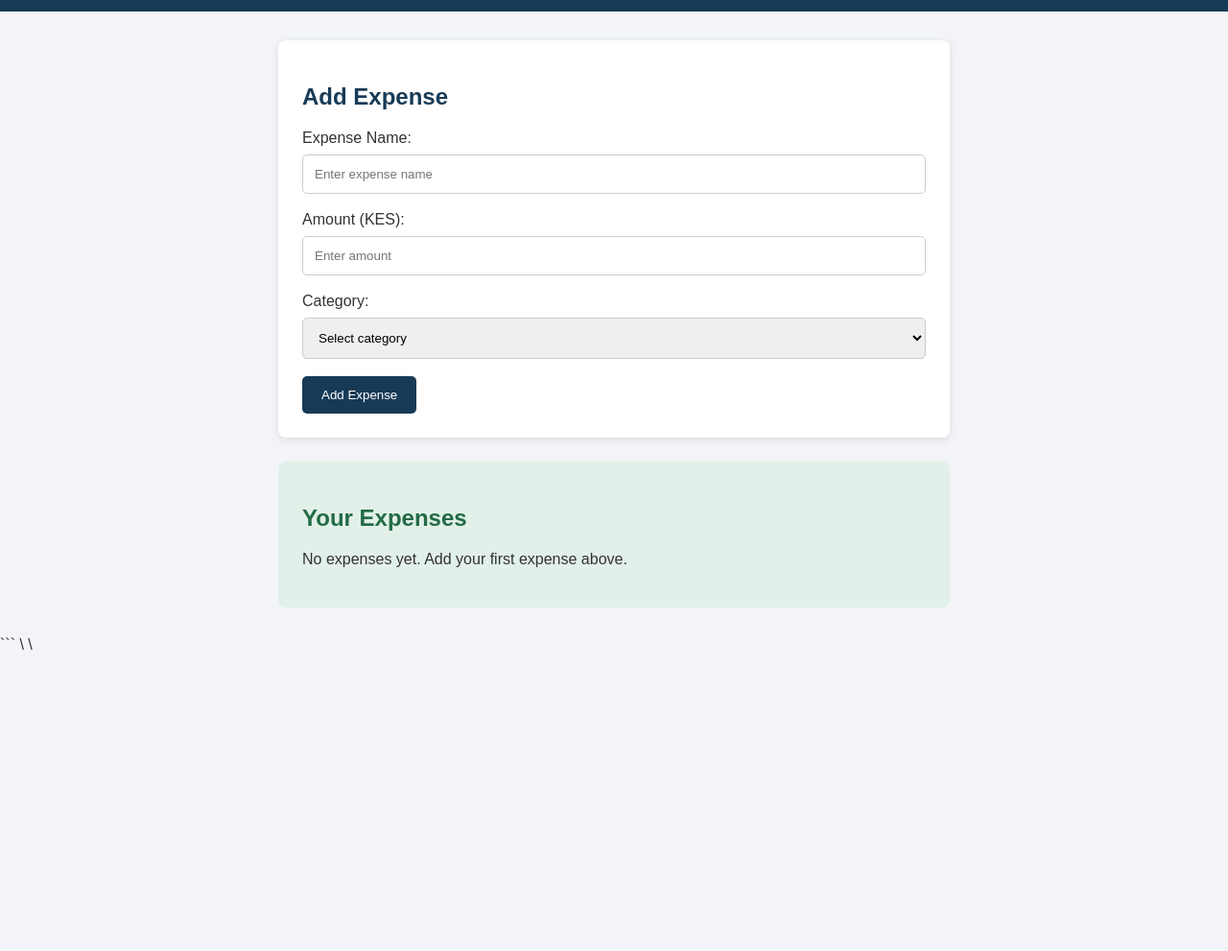
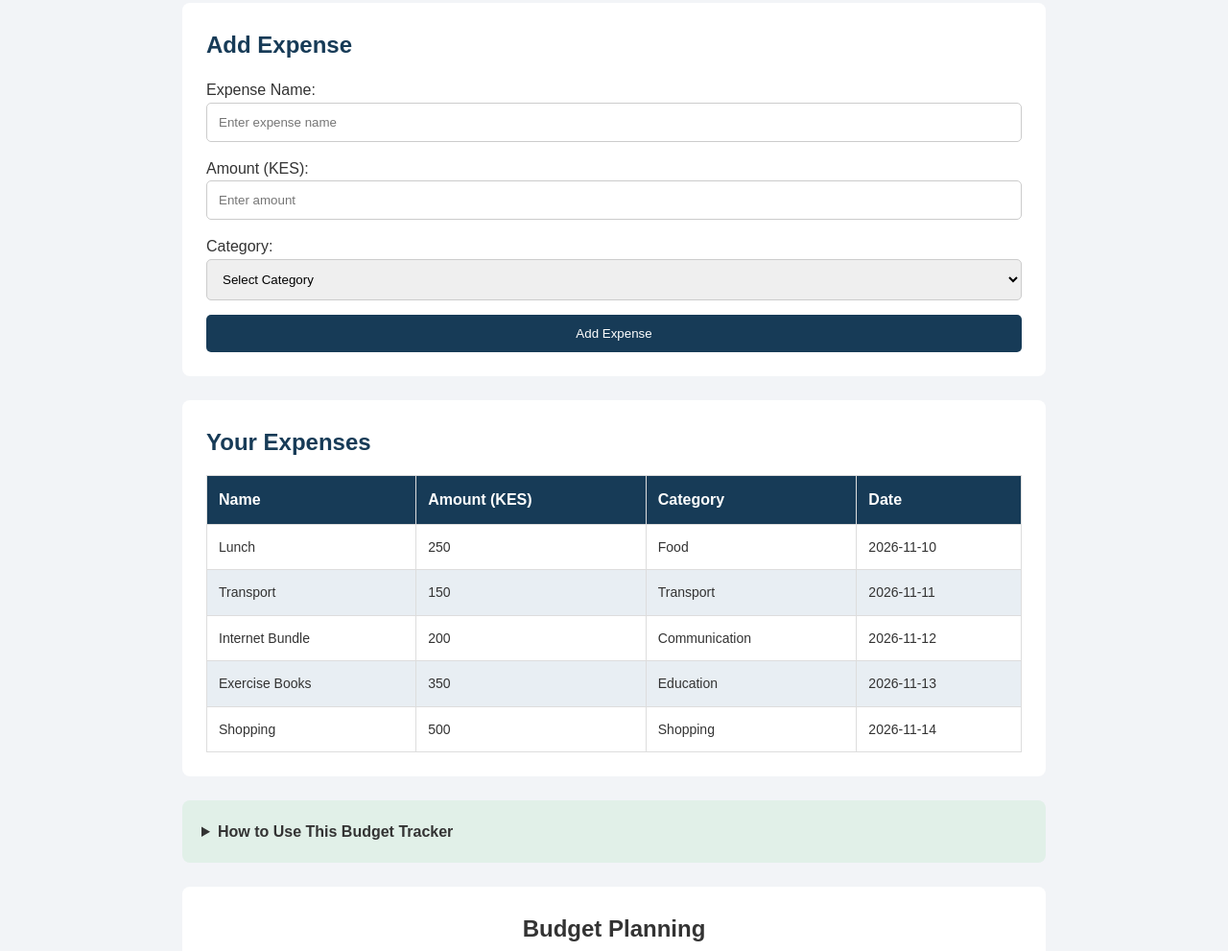
Before and after one commit to FEI3SAL/Personal_Budget_Tracker, a plain HTML site: page index.html in a window 1280 px wide. Shown: the part 174-1165 px from the top of the page at 96% size. Before the commit the page ends 855 px from the top, so only its background shows below. Drawn offline with Linux system fonts and the light colour scheme.

Commit message:
Add files via upload

````diff
--- a/index.html
+++ b/index.html
@@ -1,24 +1,18 @@
-\<!-- Personal Budget & Expense Tracker -->
+<!DOCTYPE html>
+<html lang="en">
 
-\<!-- Created as part of PLP Week 1 assignment -->
+<head>
+    <meta charset="UTF-8">
+    <meta name="viewport" content="width=device-width, initial-scale=1.0">
 
-\<!DOCTYPE html>
+    <title>Personal Budget & Expense Tracker</title>
 
-\<html lang="en"> \<head>     \<meta charset="UTF-8">     \<meta name="viewport" content="width=device-width, initial-scale=1.0">
+    <link rel="stylesheet" href="style.css">
+</head>
 
-```
-<title>My Budget Tracker</title>
+<body>
 
-<!-- Linking CSS file -->
-<link rel="stylesheet" href="style.css">
-```
-
-\</head>
-
-\<body>
-
-```
-<!-- Main Heading -->
+    <!-- Header Section -->
     <header id="main-header">
         <h1>My Budget Tracker</h1>
         <p>Track your income and expenses in one place.</p>
@@ -27,38 +21,147 @@
     <main>
 
         <!-- Add Expense Section -->
-    <section class="expense-section">
+        <section class="add-expense-section">
+
             <h2>Add Expense</h2>
+
+            <form action="#" method="post">
 
                 <label for="expense-name">Expense Name:</label>
                 <input type="text" id="expense-name"
-               placeholder="Enter expense name">
+                    name="expense-name"
+                    placeholder="Enter expense name" required>
 
                 <label for="amount">Amount (KES):</label>
                 <input type="number" id="amount"
-               placeholder="Enter amount">
+                    name="amount"
+                    placeholder="Enter amount" required>
 
                 <label for="category">Category:</label>
-        <select id="category">
-            <option value="">Select category</option>
+
+                <select id="category" name="category" required>
+                    <option value="">Select Category</option>
                     <option value="food">Food</option>
                     <option value="transport">Transport</option>
                     <option value="education">Education</option>
                     <option value="shopping">Shopping</option>
+                    <option value="entertainment">Entertainment</option>
                     <option value="other">Other</option>
                 </select>
 
-        <button type="button">Add Expense</button>
+                <button type="submit">Add Expense</button>
+
+            </form>
+
         </section>
 
+
         <!-- Your Expenses Section -->
-    <section class="expenses-list">
+        <section class="expenses-section">
+
             <h2>Your Expenses</h2>
 
-        <p>No expenses yet. Add your first expense above.</p>
+            <table>
+
+                <thead>
+                    <tr>
+                        <th>Name</th>
+                        <th>Amount (KES)</th>
+                        <th>Category</th>
+                        <th>Date</th>
+                    </tr>
+                </thead>
+
+                <tbody>
+
+                    <tr>
+                        <td>Lunch</td>
+                        <td>250</td>
+                        <td>Food</td>
+                        <td>2026-11-10</td>
+                    </tr>
+
+                    <tr>
+                        <td>Transport</td>
+                        <td>150</td>
+                        <td>Transport</td>
+                        <td>2026-11-11</td>
+                    </tr>
+
+                    <tr>
+                        <td>Internet Bundle</td>
+                        <td>200</td>
+                        <td>Communication</td>
+                        <td>2026-11-12</td>
+                    </tr>
+
+                    <tr>
+                        <td>Exercise Books</td>
+                        <td>350</td>
+                        <td>Education</td>
+                        <td>2026-11-13</td>
+                    </tr>
+
+                    <tr>
+                        <td>Shopping</td>
+                        <td>500</td>
+                        <td>Shopping</td>
+                        <td>2026-11-14</td>
+                    </tr>
+
+                </tbody>
+
+            </table>
+
+        </section>
+
+
+        <!-- How to Use Section -->
+        <section class="instructions">
+
+            <details>
+                <summary>How to Use This Budget Tracker</summary>
+
+                <p>
+                    Enter the name of your expense, amount and category
+                    using the form above. The expense table displays
+                    sample records of expenses.
+                </p>
+
+            </details>
+
+        </section>
+
+
+        <!-- Multimedia Section -->
+        <section class="multimedia">
+
+            <h2>Budget Planning</h2>
+
+            <img
+                src="https://images.unsplash.com/photo-1460925895917-afdab827c52f?w=800"
+                alt="Financial planning and budget analysis on a computer"
+                width="500"
+                loading="lazy">
+
+            <h3>Learn About Budget Management</h3>
+
+            <iframe
+                width="560"
+                height="315"
+                src="https://www.youtube-nocookie.com/embed/aqz-KE-bpKQ"
+                title="Budget Tracker Learning Video"
+                loading="lazy"
+                allowfullscreen>
+            </iframe>
+
         </section>
 
     </main>
-```
 
-\</body> \</html>
+    <footer>
+        <p>Personal Budget & Expense Tracker | 2026</p>
+    </footer>
+
+</body>
+</html>
--- a/style.css
+++ b/style.css
@@ -1,13 +1,21 @@
-/* General Page Styling */
+/* General Styling */
+
+* {
+    margin: 0;
+    padding: 0;
+    box-sizing: border-box;
+}
+
 body {
     font-family: Arial, sans-serif;
     background-color: #f2f4f7;
-    margin: 0;
-    padding: 0;
     color: #333;
+    line-height: 1.6;
 }
 
-/* ID Selector */
+
+/* Header Styling - ID Selector */
+
 #main-header {
     background-color: #173b57;
     color: white;
@@ -19,55 +27,177 @@ body {
     margin-bottom: 10px;
 }
 
+
 /* Main Content */
+
 main {
-    width: 80%;
-    max-width: 700px;
+    width: 85%;
+    max-width: 900px;
     margin: 30px auto;
 }
 
-/* Class Selector: Add Expense */
-.expense-section {
+
+/* Add Expense Section */
+
+.add-expense-section {
     background-color: white;
     padding: 25px;
     margin-bottom: 25px;
     border-radius: 8px;
-    box-shadow: 0 2px 8px rgba(0, 0, 0, 0.1);
 }
 
-.expense-section h2 {
+.add-expense-section h2 {
     color: #173b57;
+    margin-bottom: 15px;
 }
 
+
+/* Direct Child Selector */
+
+.add-expense-section > form {
+    display: flex;
+    flex-direction: column;
+}
+
+
 /* Input Styling */
-input, select {
-    display: block;
-    width: 100%;
+
+input:not([type="submit"]),
+select {
     padding: 12px;
-    margin-top: 8px;
-    margin-bottom: 18px;
+    margin-bottom: 15px;
     border: 1px solid #ccc;
     border-radius: 5px;
-    box-sizing: border-box;
+    width: 100%;
 }
 
+
+/* Focus Pseudo-class */
+
+input:focus,
+select:focus {
+    outline: none;
+    border: 2px solid #173b57;
+}
+
+
 /* Button Styling */
+
 button {
     background-color: #173b57;
     color: white;
-    padding: 12px 20px;
+    padding: 12px;
     border: none;
     border-radius: 5px;
     cursor: pointer;
 }
 
-/* Class Selector: Your Expenses */
-.expenses-list {
-    background-color: #e1f0e8;
+button:hover {
+    background-color: #28648c;
+}
+
+
+/* Expenses Section */
+
+.expenses-section {
+    background-color: white;
     padding: 25px;
+    margin-bottom: 25px;
     border-radius: 8px;
 }
 
-.expenses-list h2 {
-    color: #236b45;
+.expenses-section h2 {
+    color: #173b57;
+    margin-bottom: 15px;
 }
+
+
+/* Table Styling */
+
+table {
+    width: 100%;
+    border-collapse: collapse;
+}
+
+th,
+td {
+    border: 1px solid #ddd;
+    padding: 12px;
+    text-align: left;
+}
+
+
+/* Table Header */
+
+thead {
+    background-color: #173b57;
+    color: white;
+}
+
+
+/* Alternating Row Colors */
+
+tr:nth-child(even) {
+    background-color: #e8eef3;
+}
+
+
+/* Table Hover Effect */
+
+tbody tr:hover {
+    background-color: #c9e5d5;
+}
+
+
+/* Descendant Selector */
+
+.expenses-section td {
+    font-size: 14px;
+}
+
+
+/* Instructions Section */
+
+.instructions {
+    background-color: #e1f0e8;
+    padding: 20px;
+    margin-bottom: 25px;
+    border-radius: 8px;
+}
+
+summary {
+    cursor: pointer;
+    font-weight: bold;
+}
+
+
+/* Multimedia Section */
+
+.multimedia {
+    background-color: white;
+    padding: 25px;
+    margin-bottom: 25px;
+    border-radius: 8px;
+    text-align: center;
+}
+
+.multimedia img {
+    max-width: 100%;
+    height: auto;
+    margin: 20px 0;
+}
+
+.multimedia iframe {
+    max-width: 100%;
+    margin-top: 15px;
+}
+
+
+/* Footer */
+
+footer {
+    background-color: #173b57;
+    color: white;
+    text-align: center;
+    padding: 20px;
+}
````
Also changed, not shown: 1 other file. Lines whose indentation alone changed are shown as unchanged.
